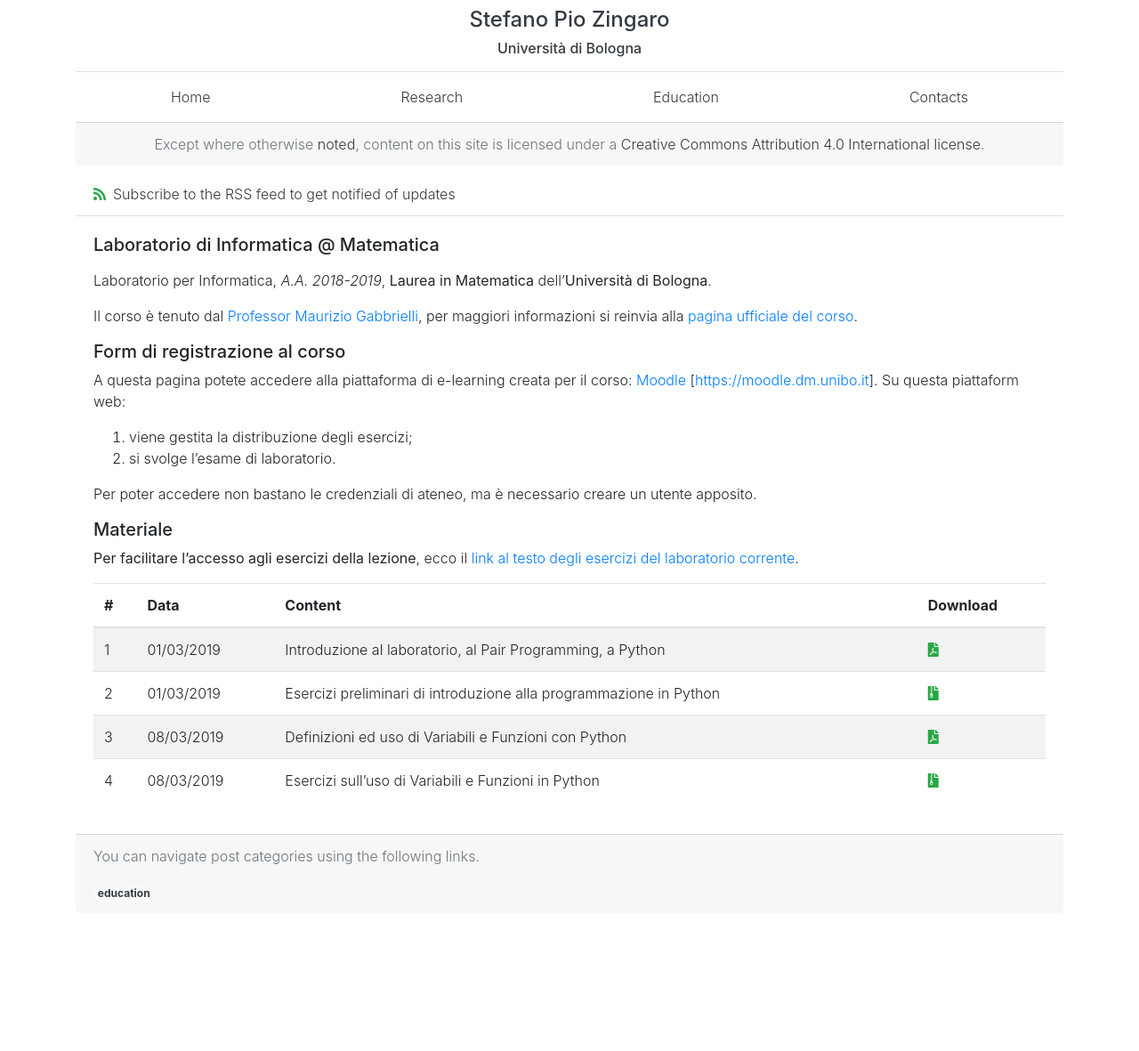
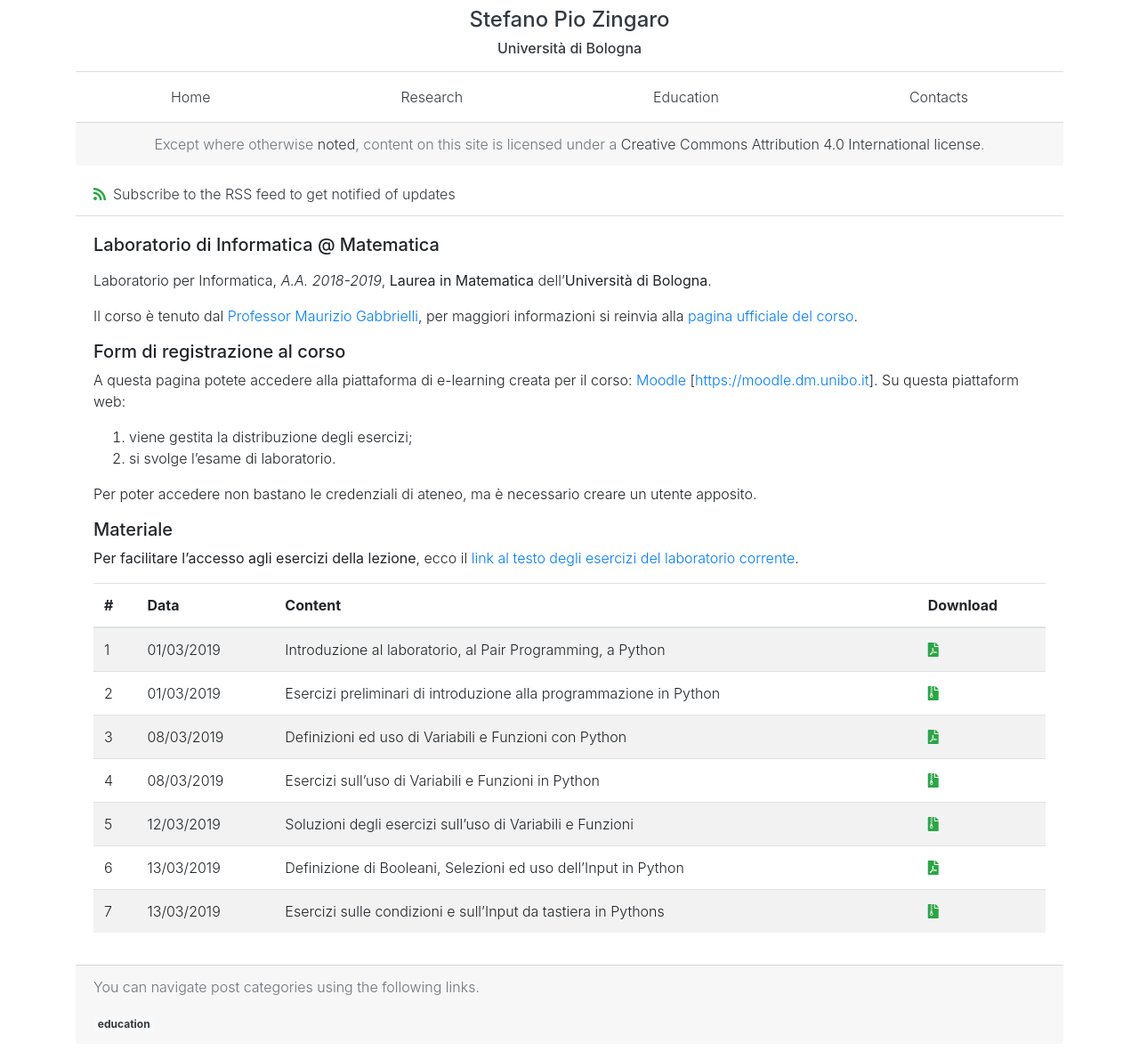
Before and after one commit to saltgz/saltgz.github.io, a Jekyll site: the page built from _posts/2019-02-20-info-mat.md, in a window 1280 px wide. Shown: the whole page at 89% size. Built offline with Jekyll 4.4.1, drawn with Linux system fonts in a browser that asks for light colours; nearby versions of some CDN libraries; before the commit the page ends 1034 px from its top, so only the background shows below that.

Commit message:
new slide deck and exercises

```diff
--- a/_posts/2019-02-20-info-mat.md
+++ b/_posts/2019-02-20-info-mat.md
@@ -25,7 +25,7 @@ un utente apposito.
 ##### Materiale
 
 **Per facilitare l'accesso agli esercizi della lezione**, ecco il
-[link al testo degli esercizi del laboratorio corrente]({{ "/assets/teaching/slides/python/002_Definizioni_Base.pdf"   | prepend: site.baseurl }}).
+[link al testo degli esercizi del laboratorio corrente]({{ "/assets/teaching/esercizi/python/003_Esercizi.zip"| prepend: site.baseurl }}).
 
 | #   | Data       | Content                                                            | Download                                                                                                                                |
 | --- | ---------- | ------------------------------------------------------------------ | --------------------------------------------------------------------------------------------------------------------------------------- |
@@ -33,3 +33,6 @@ un utente apposito.
 | 2   | 01/03/2019 | Esercizi preliminari di introduzione alla programmazione in Python | [<i class="fas fa-file-archive" title="ZIP"></i>]({{ "/assets/teaching/esercizi/python/001_Preliminari.zip" | prepend: site.baseurl }}) |
 | 3   | 08/03/2019 | Definizioni ed uso di Variabili e Funzioni con Python              | [<i class="fas fa-file-pdf" title="PDF"></i>]({{ "/assets/teaching/slides/python/002_Definizioni_Base.pdf" | prepend: site.baseurl }})  |
 | 4   | 08/03/2019 | Esercizi sull'uso di Variabili e Funzioni in Python                | [<i class="fas fa-file-archive" title="ZIP"></i>]({{ "/assets/teaching/esercizi/python/002_Uso_Funzioni.zip"| prepend: site.baseurl }}) |
+| 5   | 12/03/2019 | Soluzioni degli esercizi sull'uso di Variabili e Funzioni          | [<i class="fas fa-file-archive" title="ZIP"></i>]({{ "/assets/teaching/esercizi/python/002_Soluzioni_Uso_Funzioni.zip"| prepend: site.baseurl }}) |
+| 6   | 13/03/2019 | Definizione di Booleani, Selezioni ed uso dell'Input in Python     | [<i class="fas fa-file-pdf" title="PDF"></i>]({{ "/assets/teaching/slides/python/003_Condizioni.pdf" | prepend: site.baseurl }})  |
+| 7   | 13/03/2019 | Esercizi sulle condizioni e sull'Input da tastiera in Pythons      | [<i class="fas fa-file-archive" title="ZIP"></i>]({{ "/assets/teaching/esercizi/python/003_Esercizi.zip"| prepend: site.baseurl }}) |
```
